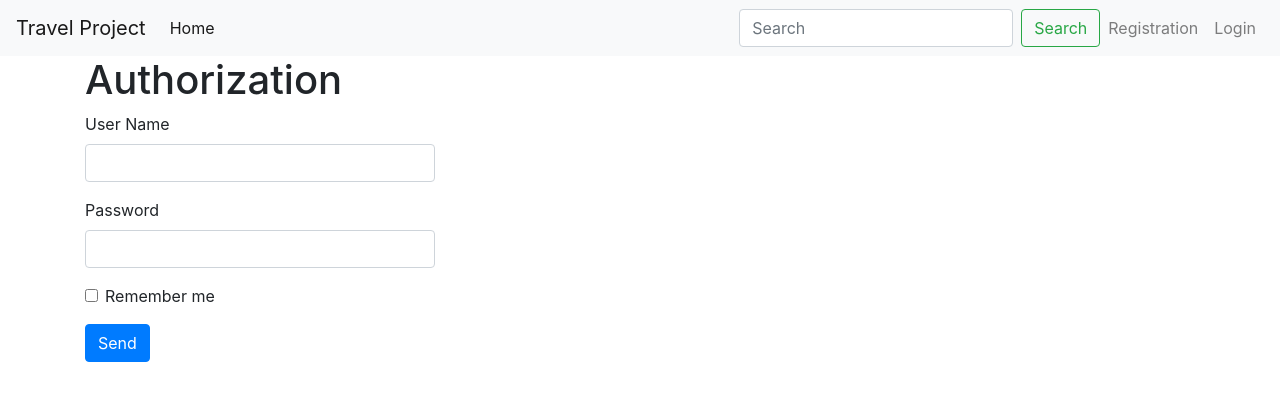
After one commit to AlexLostOwl/move_it, a Flask app: page /users/login in a window 1280 px wide. The commit adds this page. Shown: the top 401 px of the page. Run offline with Flask 2, Linux system fonts and the light colour scheme; some libraries are stand-ins or nearby versions.

Commit message:
fix some bugs

```diff
--- a/web_travel/__init__.py
+++ b/web_travel/__init__.py
@@ -7,6 +7,7 @@ from web_travel.country.views import blueprint as country_blueprint
 from web_travel.crud import *
 from web_travel.city.views import blueprint as city_blueprint
 from web_travel.db import db
+from web_travel.main.views import blueprint as main_blueprint
 from web_travel.place.views import blueprint as place_blueprint
 from web_travel.user.models import User
 from web_travel.user.views import blueprint as user_blueprint
@@ -26,11 +27,12 @@ def create_app():
     app.register_blueprint(admin_blueprint)
     app.register_blueprint(country_blueprint)
     app.register_blueprint(city_blueprint)
+    app.register_blueprint(main_blueprint)
     app.register_blueprint(place_blueprint)
     app.register_blueprint(user_blueprint)
 
     @login_manager.user_loader
-    def load_user(userd_id):
-        return User.query.get(userd_id)
+    def load_user(user_id):
+        return User.query.get(user_id)
 
     return app
--- a/web_travel/main/views.py
+++ b/web_travel/main/views.py
@@ -1,4 +1,4 @@
-from flask import Blueprint, current_app, render_template
+from flask import Blueprint, render_template
 
 blueprint = Blueprint('main', __name__)
 
--- a/web_travel/templates/base.html
+++ b/web_travel/templates/base.html
@@ -12,6 +12,7 @@
     <title>{{ page_title }}</title>
   </head>
   <body>
+    {% include 'menu.html' %}
     <div class="container">
         <h1>{{ page_title }}</h1>
         {% block content %} {% endblock %}
--- /dev/null
+++ b/web_travel/templates/menu.html
@@ -0,0 +1,41 @@
+<nav class="navbar navbar-expand-lg navbar-light bg-light">
+  <a class="navbar-brand" href="#">Travel Project</a>
+  <button class="navbar-toggler" type="button" data-toggle="collapse" data-target="#navbarSupportedContent"
+          aria-controls="navbarSupportedContent" aria-expanded="false" aria-label="Toggle navigation">
+    <span class="navbar-toggler-icon"></span>
+  </button>
+
+  <div class="collapse navbar-collapse" id="navbarSupportedContent">
+      <ul class="navbar-nav mr-auto">
+          <li class="nav-item active">
+            <a class="nav-link" href="/">Home <span class="sr-only">(current)</span></a>
+          </li>
+      </ul>
+      <form class="form-inline my-2 my-lg-0">
+          <input class="form-control mr-sm-2" type="search" placeholder="Search" aria-label="Search">
+          <button class="btn btn-outline-success my-2 my-sm-0" type="submit">Search</button>
+      </form>
+      <ul class="navbar-nav">
+          {% if current_user.is_authenticated %}
+              <li class="nav-item">
+                  <span class="nav-link">Hello, {{ current_user.username }}</span>
+              </li>
+              {% if current_user.is_admin %}
+                  <li class="nav-item">
+                    <a class="nav-link" href="{{ url_for('admin.admin_index') }}">Administration Page</a>
+                  </li>
+              {% endif %}
+              <li class="nav-item">
+                  <a class="nav-link" href="{{ url_for('user.logout') }}">Logout</a>
+              </li>
+          {% else %}
+              <li class="nav-item">
+                  <a class="nav-link" href="{{ url_for('user.register') }}">Registration</a>
+              </li>
+              <li class="nav-item">
+                  <a class="nav-link" href="{{ url_for('user.login') }}">Login</a>
+              </li>
+          {%  endif %}
+      </ul>
+  </div>
+</nav>
--- a/web_travel/templates/user/login.html
+++ b/web_travel/templates/user/login.html
@@ -1,17 +1,17 @@
 {% extends 'base.html' %}
 
 {% block content %}
+{#    {% with messages = get_flashed_messages() %}#}
+{#        {% if messages %}#}
+{#            <div class="alert alert-warning" role="alert">#}
+{#                {% for message in messages %}#}
+{#                    {{ message }}<br>#}
+{#                {% endfor %}#}
+{#            </div>#}
+{#        {% endif %}#}
+{#    {% endwith %}#}
     <div class="row">
         <div class="col-4">
-            {% with messages = get_flashed_messages() %}
-                {% if messages %}
-                    <div class="alert alert-warning" role="alert">
-                        {% for message in messages %}
-                            {{ message }}<br>
-                        {% endfor %}
-                    </div>
-                {% endif %}
-            {% endwith %}
             <form action="{{ url_for('user.process_login') }}" method="post">
                 {{ form.hidden_tag() }}
                 <div class="form-group">
--- a/web_travel/user/forms.py
+++ b/web_travel/user/forms.py
@@ -6,15 +6,15 @@ from web_travel.user.models import User
 
 
 class LoginForm(FlaskForm):
-    username = StringField('User Name', validators=[DataRequired()], render_kw={"class" "form-control"})
+    username = StringField('User Name', validators=[DataRequired()], render_kw={"class": "form-control"})
     password = PasswordField('Password', validators=[DataRequired()], render_kw={"class": "form-control"})
     remember_me = BooleanField('Remember me', default=False, render_kw={"class": "form-check-input"})
     submit = SubmitField('Send', render_kw={"class": "btn btn-primary"})
 
 
 class RegistrationForm(FlaskForm):
-    username = StringField('User Name', validators=[DataRequired()], render_kw={"class" "form-control"})
-    email = StringField('Email', validators=[DataRequired(), Email()], render_kw={"class" "form-control"})
+    username = StringField('User Name', validators=[DataRequired()], render_kw={"class": "form-control"})
+    email = StringField('Email', validators=[DataRequired(), Email()], render_kw={"class": "form-control"})
     password = PasswordField('Password', validators=[DataRequired()], render_kw={"class": "form-control"})
     password2 = PasswordField('Repeat Password', validators=[DataRequired(), EqualTo('password')],
                               render_kw={"class": "form-control"})
--- a/web_travel/user/models.py
+++ b/web_travel/user/models.py
@@ -8,7 +8,7 @@ class User(db.Model, UserMixin):
     __tablename__ = 'users'
     id = db.Column(db.Integer, primary_key=True)
     username = db.Column(db.String(50), index=True, nullable=False)
-    password = db.Column(db.String(128), nullable=False)
+    password = db.Column(db.String(128))
     role = db.Column(db.String(10), index=True)
     email = db.Column(db.String, unique=True)
 
--- a/web_travel/user/views.py
+++ b/web_travel/user/views.py
@@ -14,10 +14,10 @@ def login():
         return redirect(url_for('main.index'))
     title = 'Authorization'
     form = LoginForm()
-    return render_template('uses/login.html', page_title=title, form=form)
+    return render_template('user/login.html', page_title=title, form=form)
 
 
-@blueprint.route('process-login', methods=['POST'])
+@blueprint.route('/process-login', methods=['POST'])
 def process_login():
     form = LoginForm()
 
@@ -28,7 +28,7 @@ def process_login():
             login_user(user)
             flash('You successfully logged in')
             return redirect(url_for('main.index'))
-    flash('Wrond name or password')
+    flash('Wrong name or password')
     return redirect(url_for('user.login'))
 
 
@@ -44,8 +44,8 @@ def register():
     if current_user.is_authenticated:
         return redirect(url_for('main.index'))
     title = 'Registration'
-    registration_form = RegistrationForm()
-    return render_template('user/registration.html', page_title=title, form=registration_form)
+    form = RegistrationForm()
+    return render_template('user/registration.html', page_title=title, form=form)
 
 
 @blueprint.route('/process-register', methods=['POST'])
```
Also changed, not shown: migrations/versions/33970f366b57_delete_nullable_for_password.py (added, +32 -0 lines).
